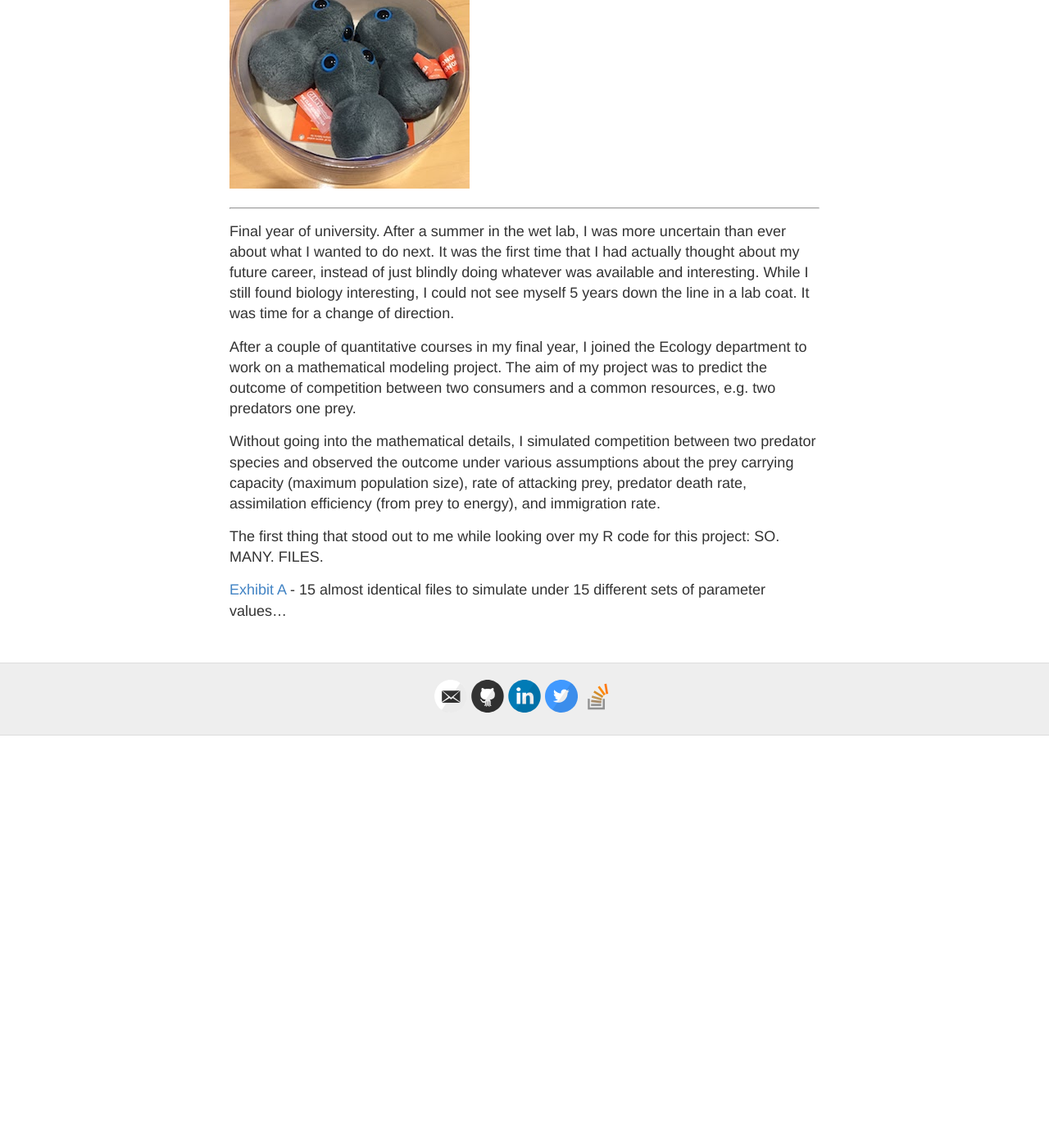
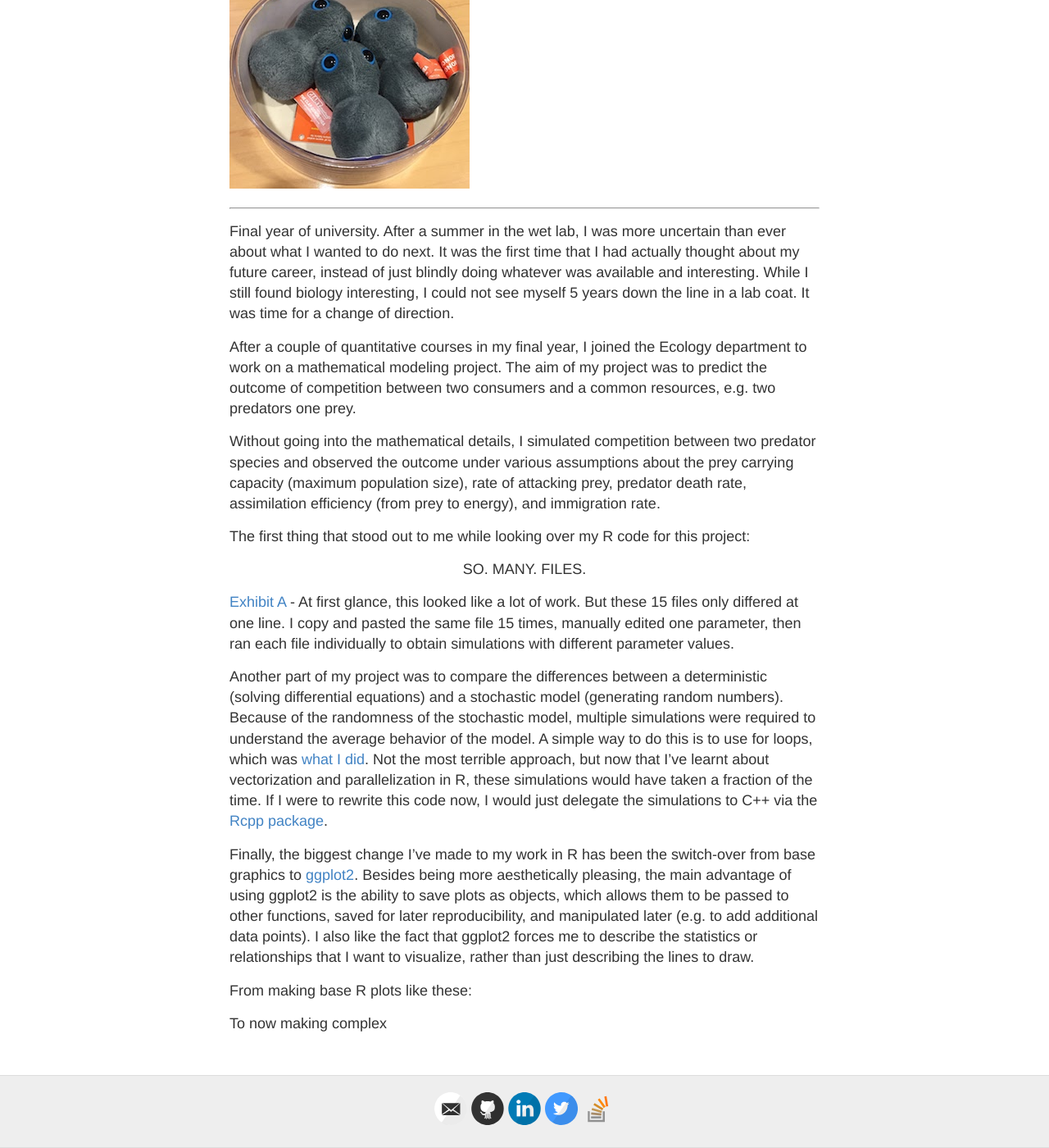
Before and after one commit to lucymli/lucymli.github.io, a Jekyll site: the page built from _posts/2017-08-09-first-project.md, in a window 1280 px wide and 1400 px high, scrolled down 584 px. Shown: the whole window at 82% size. Built offline with Jekyll 4.4.1, drawn with Linux system fonts in a browser that asks for light colours; before the commit the page ends 1481 px from its top, so only the background shows below that; some of the changed text lies outside the part shown.

Commit message:
first post

```diff
--- a/_posts/2017-08-09-first-project.md
+++ b/_posts/2017-08-09-first-project.md
@@ -17,6 +17,17 @@ After a couple of quantitative courses in my final year, I joined the Ecology de
 
 Without going into the mathematical details, I simulated competition between two predator species and observed the outcome under various assumptions about the prey carrying capacity (maximum population size), rate of attacking prey, predator death rate, assimilation efficiency (from prey to energy), and immigration rate.
 
-The first thing that stood out to me while looking over my R code for this project: SO. MANY. FILES.
+The first thing that stood out to me while looking over my <tt>R</tt> code for this project:
 
-[Exhibit A](https://github.com/lucymli/predator-prey-dynamics/tree/master/R/Results/9.%20Extras) - 15 almost identical files to simulate under 15 different sets of parameter values...
+<center> <bold> SO. MANY. FILES. </bold></center>
+
+[Exhibit A](https://github.com/lucymli/predator-prey-dynamics/tree/master/R/Results/9.%20Extras) - At first glance, this looked like a lot of work. But these 15 files only differed at one line. I copy and pasted the same file 15 times, manually edited one parameter, then ran each file individually to obtain simulations with different parameter values.
+
+Another part of my project was to compare the differences between a deterministic (solving differential equations) and a stochastic model (generating random numbers). Because of the randomness of the stochastic model, multiple simulations were required to understand the average behavior of the model. A simple way to do this is to use <tt>for</tt> loops, which was [what I did](https://github.com/lucymli/predator-prey-dynamics/blob/master/R/Stochastic%202-consumer%20model/Stochastic%202-consumer%20model%201000%20runs.R). Not the most terrible approach, but now that I've learnt about vectorization and parallelization in <tt>R</tt>, these simulations would have taken a fraction of the time. If I were to rewrite this code now, I would just delegate the simulations to <tt>C++</tt> via the [<tt>Rcpp</tt> package](http://www.rcpp.org/).
+
+Finally, the biggest change I've made to my work in <tt>R</tt> has been the switch-over from base graphics to [<tt>ggplot2</tt>](http://ggplot2.tidyverse.org/reference/). Besides being more aesthetically pleasing, the main advantage of using <tt>ggplot2</tt> is the ability to save plots as objects, which allows them to be passed to other functions, saved for later reproducibility, and manipulated later (e.g. to add additional data points). I also like the fact that <tt>ggplot2</tt> forces me to describe the statistics or relationships that I want to visualize, rather than just describing the lines to draw.
+
+From making base R plots like these:
+
+
+To now making complex
```
Also changed, not shown: other parts of _posts/2017-08-09-first-project.md (+1 -1 lines), 2 other files.
